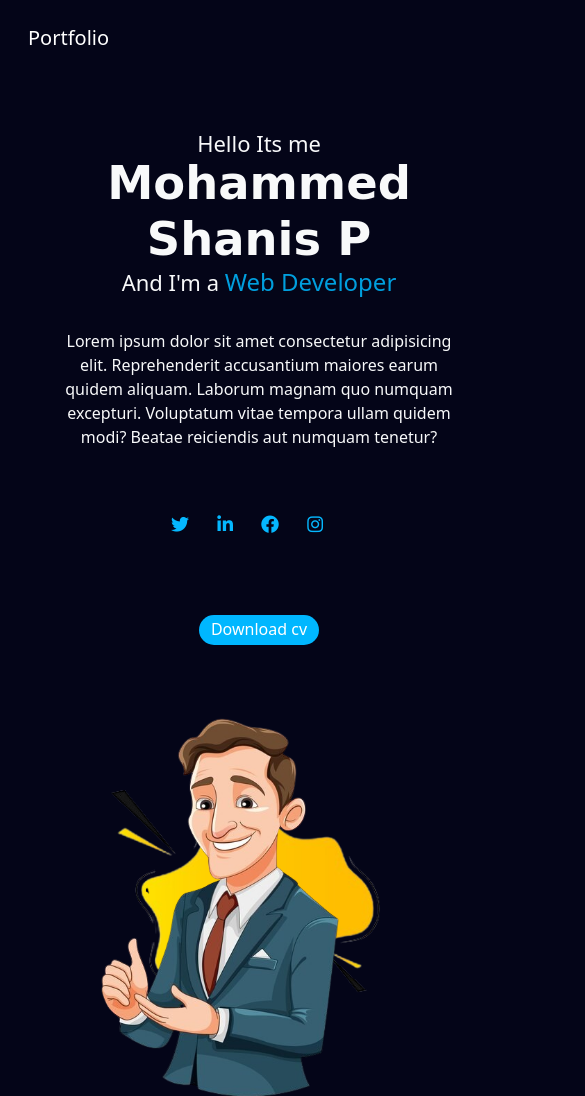
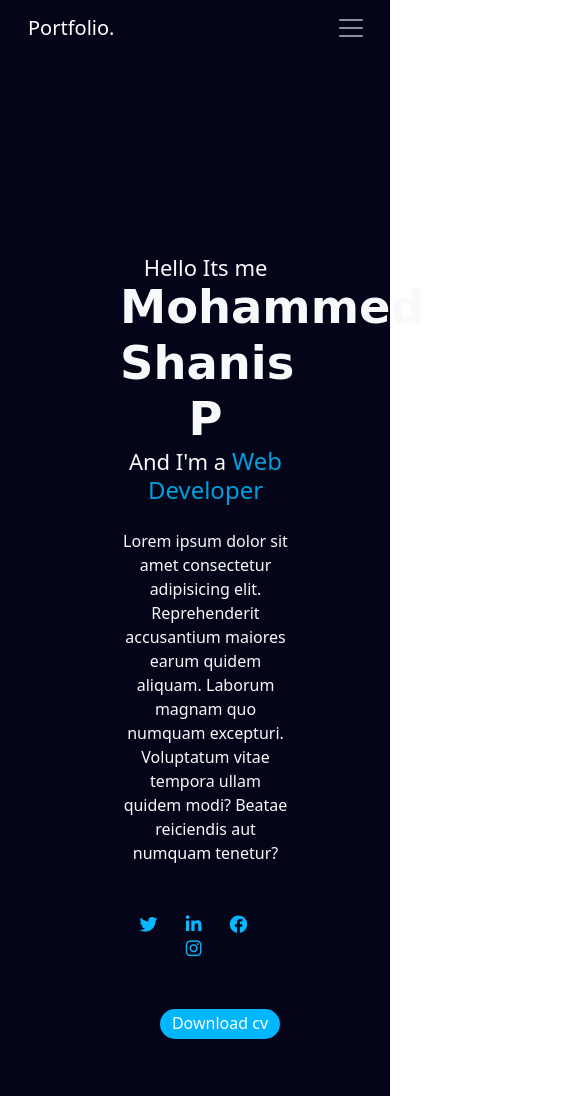
Before and after one commit to shaanis/myporfolio, a plain HTML site: page index.html in a window 390 px wide. Shown: the top 1096 px of the page, 585 px wide, since content can reach past the window. Drawn offline with nearby package versions, Linux system fonts and the light colour scheme; a web font is replaced by a local one.

Commit message:
porfolio3

```diff
--- a/index.html
+++ b/index.html
@@ -18,14 +18,14 @@
 </head>
 <body>
 
-        <nav class="navbar navbar-expand-lg   " data-bs-theme="dark" style="background-color: #040518">
+  <nav class="navbar navbar-expand-lg bg-body-dark" data-bs-theme="dark" style="background-color: #040518">
     <div class="container-fluid navitem">
-              <p class="navbar-brand ms-3 d-flex justify-content-between w-75" href="#">Portfolio</p>
+        <a class="navbar-brand ms-3" href="#">Portfolio.</a>
         <button class="navbar-toggler" type="button" data-bs-toggle="collapse" data-bs-target="#navbarNav" aria-controls="navbarNav" aria-expanded="false" aria-label="Toggle navigation">
             <span class="navbar-toggler-icon"></span>
         </button>
-              <div class="collapse navbar-collapse" id="navbarNav">
-                <ul class="navbar-nav ">
+        <div class="collapse navbar-collapse justify-content-end" id="navbarNav">
+            <ul class="navbar-nav">
                 <li class="nav-item">
                     <a class="nav-link text-center" aria-current="page" href="#">Home</a>
                 </li>
@@ -38,11 +38,11 @@
                 <li class="nav-item">
                     <a class="nav-link text-center" href="#">Contact</a>
                 </li>
-
             </ul>
         </div>
     </div>
 </nav>
+
           <div class="homesection ">
             <div class="container-fluid pt-5 ms-5 lg-mt-5  ">
               <div class="row ">
--- a/style.css
+++ b/style.css
@@ -4,19 +4,16 @@
 
 }
 body {
-    min-width: 100vh;
-    overflow-x: hidden; /* Prevent horizontal scroll */
-}
+    overflow-x: hidden;
+  }
+
 
 #header{
     /* background: #070a39; */
     display: flex;
     justify-content: space-between;
 }
-.navbar{
-    position: fixed;
-    width: 100%;
-}
+
 
 .navbar a{
 
@@ -36,7 +33,7 @@ body {
 }
 .homesection{
     width: 100%;
-    height: 150vh;
+    height: 190vh;
     background-color: #040518;
 }
 
@@ -86,28 +83,27 @@ body {
 }
 
 @media(max-width:760px){
-    body {
-        min-width: 100vh;
-        overflow-x: hidden; /* Prevent horizontal scroll */
-    }
     .detailSection{
-        /* margin-left: 30px;
-        text-align: center; */
-        display: flex;
-        flex-direction: column;
-        justify-content: center;
-        align-items: center;
+        margin-left: 60px;
         text-align: center;
     }
-    .detailSection h3,p{
-        margin-top: 0px;
+    .cvbutton{
+        margin-left: 40px;
+    }
 
-
-    }
-    /* .cvbutton{
-        ml
-    } */
     .imageStacking{
         margin-left: -85px;
     }
 }
+
+.container-fluid {
+    padding-right: 15px;
+    padding-left: 15px;
+  }
+
+  @media (max-width: 768px) {
+    .container-fluid {
+      padding-right: 10px;
+      padding-left: 10px;
+    }
+  }
```
Lines whose indentation alone changed are shown as unchanged.
